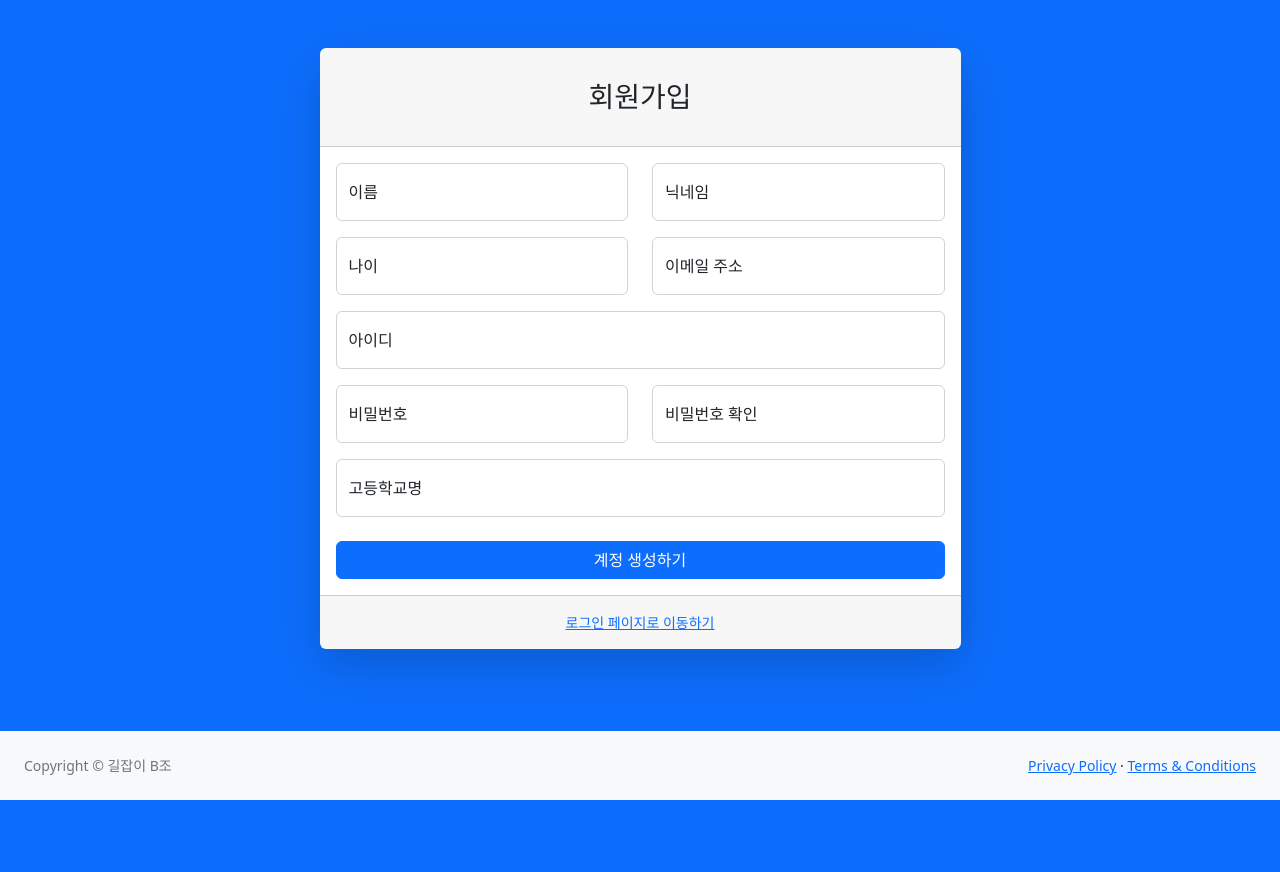
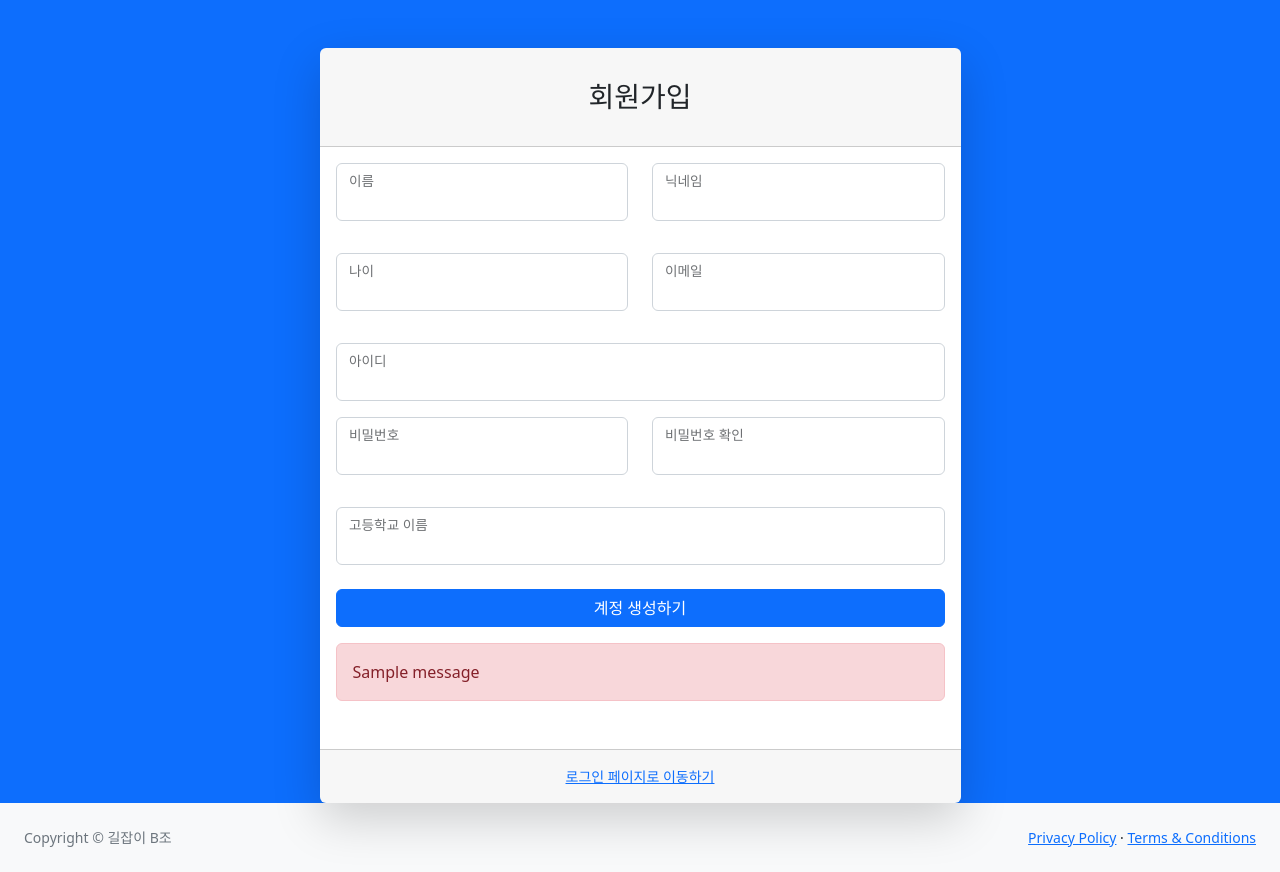
Before and after one commit to Ellashiya/Grade-management, a Flask app: page /register in a window 1280 px wide. Before the commit the page ends 800 px from the top, so only its background shows below. Run offline with Flask 3, Linux system fonts and the light colour scheme; tables that the repository leaves empty hold one stand-in row (values such as "Sample post"); one stand-in notice (Sample message) is shown; some libraries are stand-ins or nearby versions.

Commit message:
register 구현

```diff
--- a/app.py
+++ b/app.py
@@ -3,6 +3,7 @@ from flask_login import LoginManager
 from flask_cors import CORS
 from guide_view import guide # (블루프린트)guide_view/guide.py 임포트
 from db_model.models import setup_db, User
+from flask_wtf import CSRFProtect
 import os
 
 
@@ -16,6 +17,9 @@ app.secret_key = 'guide'
 
 # 블루 프린트 적용
 app.register_blueprint(guide.guide_view, url_prefix='/')
+
+# CSRFProtect
+csrf = CSRFProtect()
 
 # flask-login
 login_manager = LoginManager()
--- /dev/null
+++ b/forms.py
@@ -0,0 +1,71 @@
+from flask_wtf import FlaskForm
+from wtforms import PasswordField, StringField, SubmitField, IntegerField
+from wtforms.validators import DataRequired, Email, Length, EqualTo
+
+class UserForm(FlaskForm):
+    # 아이디
+    id = StringField(
+        "id",
+        validators=[
+            DataRequired(message="아이디는 필수입니다."),
+            Length(max=20, message="20글자 이내로 입력해주세요. ")
+        ]
+    )
+    # 비밀번호
+    password = PasswordField(
+        "password",
+        validators=[
+            DataRequired(message="비밀번호는 필수입니다."),
+            Length(max=20, message="20글자 이내로 입력해주세요. "),
+            EqualTo('password_confirm')
+        ]
+    )
+    # 비밀번호 확인
+    password_confirm = PasswordField(
+        "password_confirm",
+        validators=[
+            DataRequired(message="비밀번호 확인은 필수입니다."),
+            Length(max=20, message="20글자 이내로 입력해주세요. "),
+        ]
+    )
+    # 이름
+    name = StringField(
+        "name",
+        validators=[
+            DataRequired(message="사용자명은 필수입니다."),
+            Length(max=10, message="10글자 이내로 입력해주세요. ")
+        ]
+    )
+    # 나이
+    age = IntegerField(
+        "age",
+        validators=[
+            DataRequired(message="나이는 필수입니다.")
+        ]
+    )
+    # 닉네임
+    nickname = StringField(
+        "nickname",
+        validators=[
+            DataRequired(message="닉네임은 필수입니다."),
+            Length(max=10, message="20글자 이내로 입력해주세요. ")
+        ]
+    )
+    # 이메일
+    email = StringField(
+        "email",
+        validators=[
+            DataRequired(message="메일 주소는 필수입니다."),
+            Email(message="메일 주소의 형식으로 입력해 주세요.")
+        ]
+    )
+    # 학교
+    school = StringField(
+        "school",
+        validators=[
+            DataRequired(message="학교 이름은 필수입니다."),
+            Length(max=50, message="50글자 이내로 입력해주세요. ")
+        ]
+    )
+
+    submit = SubmitField("신규 등록")
--- a/templates/register.html
+++ b/templates/register.html
@@ -14,65 +14,124 @@
         <div id="layoutAuthentication">
             <div id="layoutAuthentication_content">
                 <main>
-                    <div class="container">
+                    <div class="container"> <!--class-->
                         <div class="row justify-content-center">
                             <div class="col-lg-7">
                                 <div class="card shadow-lg border-0 rounded-lg mt-5">
                                     <div class="card-header"><h3 class="text-center font-weight-light my-4">회원가입</h3></div>
                                     <div class="card-body">
-                                        <form method="Post">
+                                        <form method="post"> <!--form-->
+                                            {{ form.csrf_token }}
                                             <div class="row mb-3">
                                                 <div class="col-md-6">
                                                     <div class="form-floating mb-3 mb-md-0">
-                                                        <input class="form-control" id="inputName" type="name" placeholder="Enter your name" />
-                                                        <label for="inputName">이름</label>
+                                                        <input type="text" class="form-control" name="name" id="name"
+                                                        value="{{ form.name.data or '' }}" />
+                                                        <label for="name">이름</label>
+                                                        <p>
+                                                            {% for error in form.name.errors %}
+                                                            <span style="color: red;">{{ error }}</span>
+                                                            {% endfor %}
+                                                        </p>
                                                     </div>
                                                 </div>
                                                 <div class="col-md-6">
                                                     <div class="form-floating mb-3 mb-md-0">
-                                                        <input class="form-control" id="inputNickname" type="nickname" placeholder="Create your nickname" />
-                                                        <label for="inputNickname">닉네임</label>
+                                                        <input type="text" class="form-control" name="nickname" id="nickname"
+                                                        value="{{ form.nickname.data or '' }}" />
+                                                        <label for="nickname">닉네임</label>
+                                                        <p>
+                                                            {% for error in form.nickname.errors %}
+                                                            <span style="color: red;">{{ error }}</span>
+                                                            {% endfor %}
+                                                        </p>
                                                     </div>
                                                 </div>
                                             </div>
                                             <div class="row mb-3">
                                                 <div class="col-md-6">
                                                     <div class="form-floating mb-3 mb-md-0">
-                                                        <input class="form-control" id="inputAge" type="age" placeholder="Enter your age" />
-                                                        <label for="inputAge">나이</label>
+                                                        <input type="text" class="form-control" name="age" id="age"
+                                                        value="{{ form.age.data or '' }}" />
+                                                        <label for="age">나이</label>
+                                                        <p>
+                                                            {% for error in form.age.errors %}
+                                                            <span style="color: red;">{{ error }}</span>
+                                                            {% endfor %}
+                                                        </p>
                                                     </div>
                                                 </div>
                                                 <div class="col-md-6">
                                                     <div class="form-floating mb-3 mb-md-0">
-                                                        <input class="form-control" id="inputEmail" type="email" placeholder="name@example.com" />
-                                                        <label for="inputEmail">이메일 주소</label>
+                                                        <input type="text" class="form-control" name="email" id="email"
+                                                        value="{{ form.email.data or '' }}" />
+                                                        <label for="email">이메일</label>
+                                                        <p>
+                                                            {% for error in form.email.errors %}
+                                                            <span style="color: red;">{{ error }}</span>
+                                                            {% endfor %}
+                                                        </p>
                                                     </div>
                                                 </div>
                                             </div>
                                                     <div class="form-floating mb-3">
-                                                <input class="form-control" id="inputID" type="id" placeholder="Create new ID" />
-                                                <label for="inputID">아이디</label>
+                                                        <input type="text" class="form-control" name="id" id="id"
+                                                        value="{{ form.id.data or '' }}" />
+                                                        <label for="id">아이디</label>
+                                                        <p>
+                                                            {% for error in form.id.errors %}
+                                                            <span style="color: red;">{{ error }}</span>
+                                                            {% endfor %}
+                                                        </p>
                                                     </div>
                                             <div class="row mb-3">
                                                 <div class="col-md-6">
                                             <div class="form-floating mb-3 mb-md-0">
-                                                        <input class="form-control" id="inputPassword" type="password" placeholder="Create a password" />
-                                                        <label for="inputPassword">비밀번호</label>
+                                                        <input type="password" class="form-control" name="password" id="password"
+                                                            value="{{ form.password.data or '' }}" />
+                                                        <label for="password">비밀번호</label>
+                                                        <p>
+                                                            {% for error in form.password.errors %}
+                                                            <span style="color: red;">{{ error }}</span>
+                                                            {% endfor %}
+                                                        </p>
                                              </div>
                                             </div>
                                                 <div class="col-md-6">
                                                     <div class="form-floating mb-3 mb-md-0">
-                                                        <input class="form-control" id="inputPasswordConfirm" type="password" placeholder="Confirm password" />
-                                                        <label for="inputPasswordConfirm">비밀번호 확인</label>
+                                                        <input type="password" class="form-control" name="password_confirm" id="password_confirm"
+                                                            value="{{ form.password_confirm.data or '' }}" />
+                                                        <label for="password_confirm">비밀번호 확인</label>
+                                                        <p>
+                                                            {% for error in form.password_confirm.errors %}
+                                                            <span style="color: red;">{{ error }}</span>
+                                                            {% endfor %}
+                                                        </p>
                                                     </div>
                                                 </div>
                                             </div>
                                             <div class="form-floating mb-3">
-                                                <input class="form-control" id="inputSchool" type="school" placeholder="Enter your school" />
-                                                <label for="inputSchool">고등학교명</label>
+                                                <input type="text" class="form-control" name="school" id="school"
+                                                        value="{{ form.school.data or '' }}" />
+                                                <label for="id">고등학교 이름</label>
+                                                <p>
+                                                    {% for error in form.school.errors %}
+                                                    <span style="color: red;">{{ error }}</span>
+                                                    {% endfor %}
+                                                </p>
                                             </div>
                                             <div class="mt-4 mb-0">
-                                                <div class="d-grid"><a class="btn btn-primary btn-block" href="/login">계정 생성하기</a></div>
+                                                <div class="d-grid">
+                                                    <button type="submit" class="btn btn-primary">계정 생성하기</button>
+                                                    <!-- flash message-->
+                                                    <p>
+                                                    {% for message in get_flashed_messages() %}
+                                                    <div class="alert alert-danger" role="alert">
+                                                        {{ message }}
+                                                    </div>
+                                                    {% endfor %}
+                                                </p>
+                                                </div>
                                             </div>
                                         </form>
                                     </div>
@@ -101,6 +160,5 @@
             </div>
         </div>
         <script src="https://cdn.jsdelivr.net/npm/bootstrap@5.2.3/dist/js/bootstrap.bundle.min.js" crossorigin="anonymous"></script>
-        <script src="js/scripts.js"></script>
     </body>
 </html>
```
Also changed, not shown: db_model/models.py (+9 -1 lines), guide_view/guide.py (+22 -42 lines), instance/database.db. Lines whose indentation alone changed are shown as unchanged.
